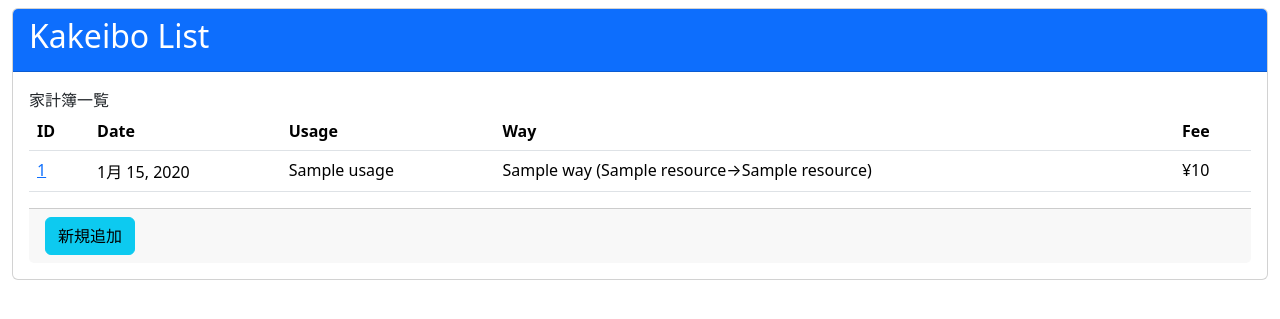
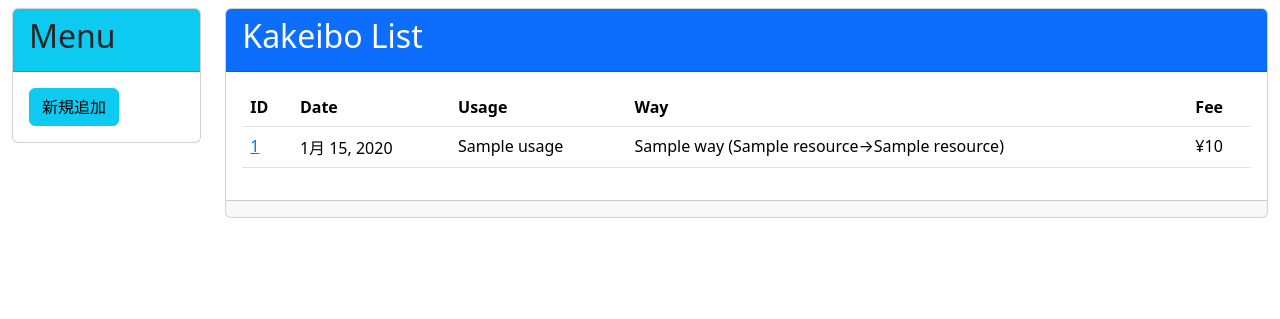
Before and after one commit to takashifuruya0/fk_management, a Django app: page /kakeibo/kakeibo in a window 1280 px wide. Shown: the part 56-375 px from the top of the page. Run offline with Django 3.2, Linux system fonts and the light colour scheme; a user stored in the database is signed in; tables that the repository leaves empty hold one stand-in row (values such as "Sample post"); some libraries are stand-ins or nearby versions.

Commit message:
template修正

```diff
--- a/kakeibo/templates/kakeibo_list.html
+++ b/kakeibo/templates/kakeibo_list.html
@@ -16,13 +16,24 @@ Kakeibo List
 {% block body %}
 <div class="container-fluid">
   <div class="row">
-    <div class="col-12">
+    <div class="col-md-2">
+      <div class="card">
+        <div class="card-header bg-info">
+          <h2 class="card-title">Menu</h2>
+        </div>
+        <div class="card-body">
+          <a class="btn btn-info" href="{%url 'kakeibo:kakeibo_create'%}">新規追加</a>
+        </div>
+      </div>
+    </div>
+
+    <div class="col-md-10">
       <div class="card">
         <div class="card-header bg-primary text-white">
           <h2 class="card-title">Kakeibo List</h2>
         </div>
         <div class="card-body">
-          家計簿一覧
+
           <table class="table">
             <tr>
               <th>ID</th>
@@ -43,28 +54,13 @@ Kakeibo List
             </tr>
             {% endfor %}
           </table>
+        </div>
+        <div class="card-footer">
           {% bootstrap_pagination page_obj url="/kakeibo/kakeibo?page=1" size="sm" %}
-<!--          <div class="pagination">-->
-<!--            <span class="step-links">-->
-<!--              {% if page_obj.has_previous %}-->
-<!--              <a href="?page=1">&laquo; first</a>-->
-<!--              <a href="?page={{ page_obj.previous_page_number }}">previous</a>-->
-<!--              {% endif %}-->
-<!--            <span class="current">-->
-<!--                Page {{ page_obj.number }} of {{ page_obj.paginator.num_pages }}.-->
-<!--            </span>-->
-<!--            {% if page_obj.has_next %}-->
-<!--                <a href="?page={{ page_obj.next_page_number }}">next</a>-->
-<!--                <a href="?page={{ page_obj.paginator.num_pages }}">last &raquo;</a>-->
-<!--            {% endif %}-->
-<!--            </span>-->
-<!--          </div>-->
-<!--        </div>-->
-        <div class="card-footer">
-          <a class="btn btn-info" href="{%url 'kakeibo:kakeibo_create'%}">新規追加</a>
         </div>
       </div>
     </div>
+
   </div>
 </div>
 {% endblock %}
```
